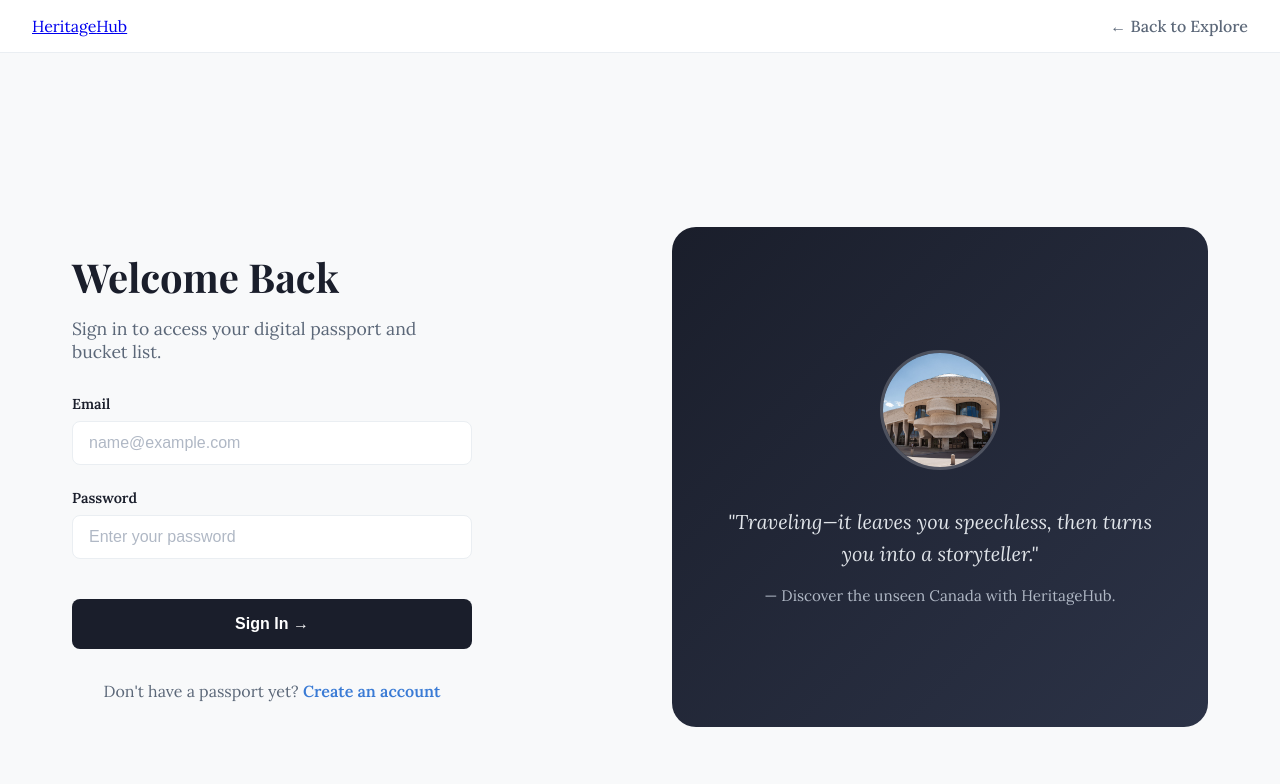
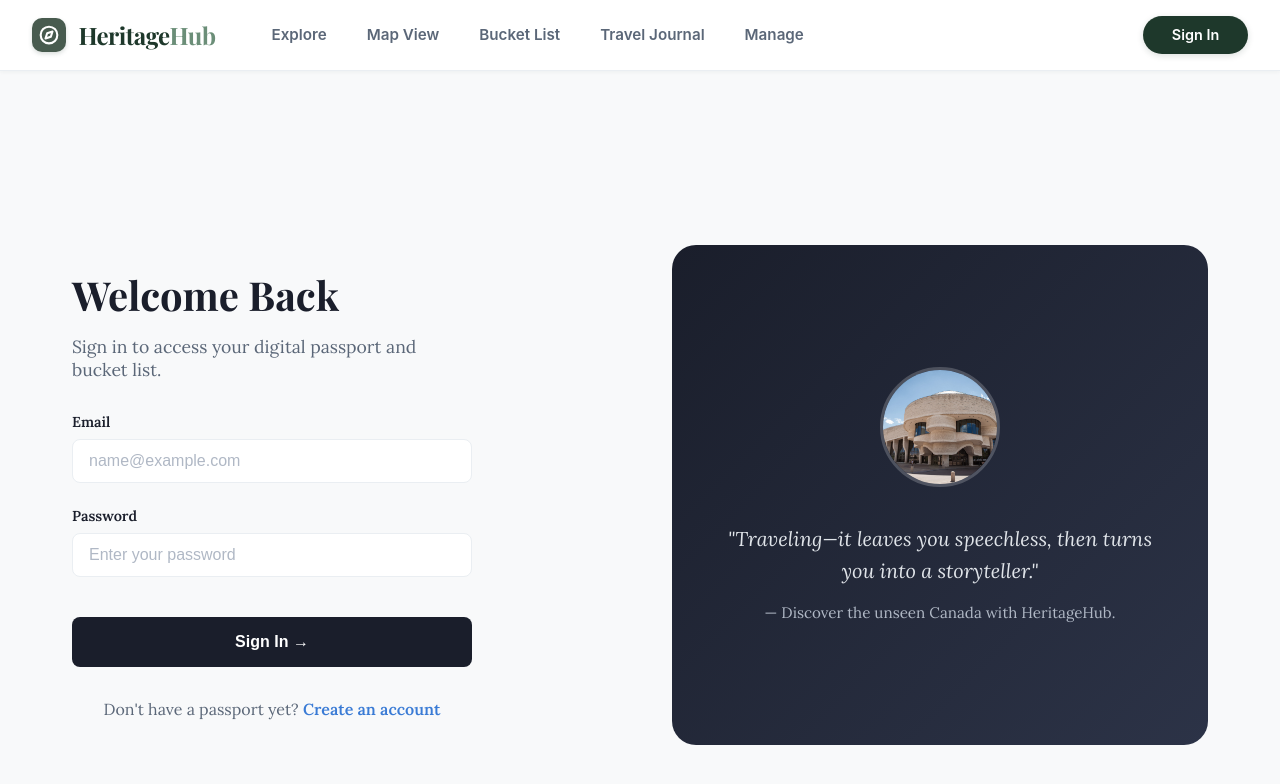
Before and after one commit to eyoung-15/IAT_459_Final_Project, a React (Create React App) app in the folder frontend/: page /login in a window 1280 px wide. Shown: the top 784 px of the page. Built offline with nearby package versions, Linux system fonts and the light colour scheme; a web font is replaced by a local one.

Commit message:
updated nav bar on all pages

```diff
--- a/frontend/src/pages/AdminDashboard.js
+++ b/frontend/src/pages/AdminDashboard.js
@@ -2,6 +2,7 @@ import { useEffect, useState, useContext } from "react";
 import { AuthContext } from "../context/AuthContext";
 import { Link, useNavigate } from "react-router-dom";
 import { useCallback } from "react";
+import "../css/HeritageHub.css";
 
 function AdminDashboard() {
   const { token, user, logout, timeoutMsg } = useContext(AuthContext);
@@ -300,16 +301,34 @@ function AdminDashboard() {
 
   return (
     <div className="heritage-hub">
+      {/* --- REPLACED NAV BAR --- */}
       <nav className="navbar">
         {timeoutMsg && <div className="timeout">{timeoutMsg}</div>}
         <div className="nav-container">
           <div className="nav-left">
             <Link
               to="/"
-              className="logo"
+              className="logo-link"
               onClick={() => window.scrollTo({ top: 0, behavior: "instant" })}
             >
-              Heritage<span>Hub</span>
+              <div className="logo-icon">
+                <svg
+                  width="20"
+                  height="20"
+                  viewBox="0 0 24 24"
+                  fill="none"
+                  stroke="white"
+                  strokeWidth="2.5"
+                  strokeLinecap="round"
+                  strokeLinejoin="round"
+                >
+                  <circle cx="12" cy="12" r="10" />
+                  <path d="M16.2 7.8l-2 6.3-6.4 2.1 2-6.3z" />
+                </svg>
+              </div>
+              <span className="logo-text">
+                Heritage<span className="logo-accent">Hub</span>
+              </span>
             </Link>
             <div className="nav-links">
               <Link
@@ -347,7 +366,6 @@ function AdminDashboard() {
               >
                 Manage
               </Link>
-              {/* Nav link to admin panel. Only visible if user is present and role is admin */}
               {user && user.role === "admin" && (
                 <Link
                   to="/admin-dashboard"
@@ -384,6 +402,8 @@ function AdminDashboard() {
           </div>
         </div>
       </nav>
+      {/* --- END REPLACED NAV BAR --- */}
+
       <div className="featured" style={{ marginTop: "2rem" }}>
         <h2 className="section-title">Admin Dashboard</h2>
 
@@ -844,4 +864,5 @@ function AdminDashboard() {
     </div>
   );
 }
+
 export default AdminDashboard;
--- a/frontend/src/pages/Login.js
+++ b/frontend/src/pages/Login.js
@@ -7,7 +7,8 @@ import loginImg from "../images/login-img.jpg";
 function Login() {
   const [email, setEmail] = useState("");
   const [password, setPassword] = useState("");
-  const { login } = useContext(AuthContext);
+  // Add token, user, logout, and timeoutMsg to use the shared navigation bar logic
+  const { login, token, user, logout, timeoutMsg } = useContext(AuthContext);
   const navigate = useNavigate();
 
   async function handleLogin(e) {
@@ -35,14 +36,105 @@ function Login() {
 
   return (
     <div className="auth-page">
-      <nav className="auth-nav">
+      {/* Standard Shared Navigation */}
+      <nav className="navbar">
+        {timeoutMsg && <div className="timeout">{timeoutMsg}</div>}
         <div className="nav-container">
-          <Link to="/" className="logo">
-            Heritage<span>Hub</span>
-          </Link>
-          <Link to="/" className="back-link">
-            ← Back to Explore
-          </Link>
+          <div className="nav-left">
+            <Link
+              to="/"
+              className="logo-link"
+              onClick={() => window.scrollTo({ top: 0, behavior: "instant" })}
+            >
+              <div className="logo-icon">
+                <svg
+                  width="20"
+                  height="20"
+                  viewBox="0 0 24 24"
+                  fill="none"
+                  stroke="white"
+                  strokeWidth="2.5"
+                  strokeLinecap="round"
+                  strokeLinejoin="round"
+                >
+                  <circle cx="12" cy="12" r="10" />
+                  <path d="M16.2 7.8l-2 6.3-6.4 2.1 2-6.3z" />
+                </svg>
+              </div>
+              <span className="logo-text">
+                Heritage<span className="logo-accent">Hub</span>
+              </span>
+            </Link>
+            <div className="nav-links">
+              <Link
+                to="/"
+                className="nav-link"
+                onClick={() => window.scrollTo({ top: 0, behavior: "instant" })}
+              >
+                Explore
+              </Link>
+              <Link
+                to="/Map"
+                className="nav-link"
+                onClick={() => window.scrollTo({ top: 0, behavior: "instant" })}
+              >
+                Map View
+              </Link>
+              <Link
+                to="/bucket-list"
+                className="nav-link"
+                onClick={() => window.scrollTo({ top: 0, behavior: "instant" })}
+              >
+                Bucket List
+              </Link>
+              <Link
+                to="/travel-journal"
+                className="nav-link"
+                onClick={() => window.scrollTo({ top: 0, behavior: "instant" })}
+              >
+                Travel Journal
+              </Link>
+              <Link
+                to="/dashboard"
+                className="nav-link"
+                onClick={() => window.scrollTo({ top: 0, behavior: "instant" })}
+              >
+                Manage
+              </Link>
+              {user && user.role === "admin" && (
+                <Link
+                  to="/admin-dashboard"
+                  className="nav-link"
+                  onClick={() =>
+                    window.scrollTo({ top: 0, behavior: "instant" })
+                  }
+                >
+                  Admin
+                </Link>
+              )}
+            </div>
+          </div>
+
+          <div className="nav-right">
+            {!token ? (
+              <Link
+                to="/login"
+                className="sign-in-btn"
+                onClick={() => window.scrollTo({ top: 0, behavior: "instant" })}
+              >
+                Sign In
+              </Link>
+            ) : (
+              <div className="user-menu">
+                <span className="user-greeting">
+                  Hi, {user?.username || "User"}
+                </span>
+                <button onClick={logout} className="logout-btn">
+                  Logout
+                </button>
+              </div>
+            )}
+          </div>
         </div>
       </nav>
 
--- a/frontend/src/pages/Map.js
+++ b/frontend/src/pages/Map.js
@@ -29,7 +29,7 @@ function Map() {
   // Initial load: Fetch ALL facilities at once and keep them in memory
   useEffect(() => {
     setLoading(true);
-    fetch("http://localhost:5001/api/facility")
+    fetch("http://localhost:5001/api/facility?limit=5000")
       .then((res) => res.json())
       .then((data) => setFacilities(data.data || []))
       .catch((err) => console.error("Error fetching facilities:", err))
--- a/frontend/src/pages/Register.js
+++ b/frontend/src/pages/Register.js
@@ -1,5 +1,6 @@
-import { useState } from "react";
+import { useContext, useState } from "react";
 import { Link, useNavigate } from "react-router-dom";
+import { AuthContext } from "../context/AuthContext";
 import "../css/Auth.css";
 
 function Register() {
@@ -9,6 +10,9 @@ function Register() {
     email: "",
   });
   const navigate = useNavigate();
+
+  // Bring in AuthContext properties for the navigation bar
+  const { token, user, logout, timeoutMsg } = useContext(AuthContext);
 
   function handleChange(e) {
     setFormData({ ...formData, [e.target.name]: e.target.value });
@@ -37,14 +41,105 @@ function Register() {
 
   return (
     <div className="auth-page">
-      <nav className="auth-nav">
+      {/* Standard Shared Navigation */}
+      <nav className="navbar">
+        {timeoutMsg && <div className="timeout">{timeoutMsg}</div>}
         <div className="nav-container">
-          <Link to="/" className="logo">
-            Heritage<span>Hub</span>
-          </Link>
-          <Link to="/" className="back-link">
-            ← Back to Explore
-          </Link>
+          <div className="nav-left">
+            <Link
+              to="/"
+              className="logo-link"
+              onClick={() => window.scrollTo({ top: 0, behavior: "instant" })}
+            >
+              <div className="logo-icon">
+                <svg
+                  width="20"
+                  height="20"
+                  viewBox="0 0 24 24"
+                  fill="none"
+                  stroke="white"
+                  strokeWidth="2.5"
+                  strokeLinecap="round"
+                  strokeLinejoin="round"
+                >
+                  <circle cx="12" cy="12" r="10" />
+                  <path d="M16.2 7.8l-2 6.3-6.4 2.1 2-6.3z" />
+                </svg>
+              </div>
+              <span className="logo-text">
+                Heritage<span className="logo-accent">Hub</span>
+              </span>
+            </Link>
+            <div className="nav-links">
+              <Link
+                to="/"
+                className="nav-link"
+                onClick={() => window.scrollTo({ top: 0, behavior: "instant" })}
+              >
+                Explore
+              </Link>
+              <Link
+                to="/Map"
+                className="nav-link"
+                onClick={() => window.scrollTo({ top: 0, behavior: "instant" })}
+              >
+                Map View
+              </Link>
+              <Link
+                to="/bucket-list"
+                className="nav-link"
+                onClick={() => window.scrollTo({ top: 0, behavior: "instant" })}
+              >
+                Bucket List
+              </Link>
+              <Link
+                to="/travel-journal"
+                className="nav-link"
+                onClick={() => window.scrollTo({ top: 0, behavior: "instant" })}
+              >
+                Travel Journal
+              </Link>
+              <Link
+                to="/dashboard"
+                className="nav-link"
+                onClick={() => window.scrollTo({ top: 0, behavior: "instant" })}
+              >
+                Manage
+              </Link>
+              {user && user.role === "admin" && (
+                <Link
+                  to="/admin-dashboard"
+                  className="nav-link"
+                  onClick={() =>
+                    window.scrollTo({ top: 0, behavior: "instant" })
+                  }
+                >
+                  Admin
+                </Link>
+              )}
+            </div>
+          </div>
+
+          <div className="nav-right">
+            {!token ? (
+              <Link
+                to="/login"
+                className="sign-in-btn"
+                onClick={() => window.scrollTo({ top: 0, behavior: "instant" })}
+              >
+                Sign In
+              </Link>
+            ) : (
+              <div className="user-menu">
+                <span className="user-greeting">
+                  Hi, {user?.username || "User"}
+                </span>
+                <button onClick={logout} className="logout-btn">
+                  Logout
+                </button>
+              </div>
+            )}
+          </div>
         </div>
       </nav>
 
```
Also changed, not shown: 1 other file (tests, documents, lock files or other folders).
